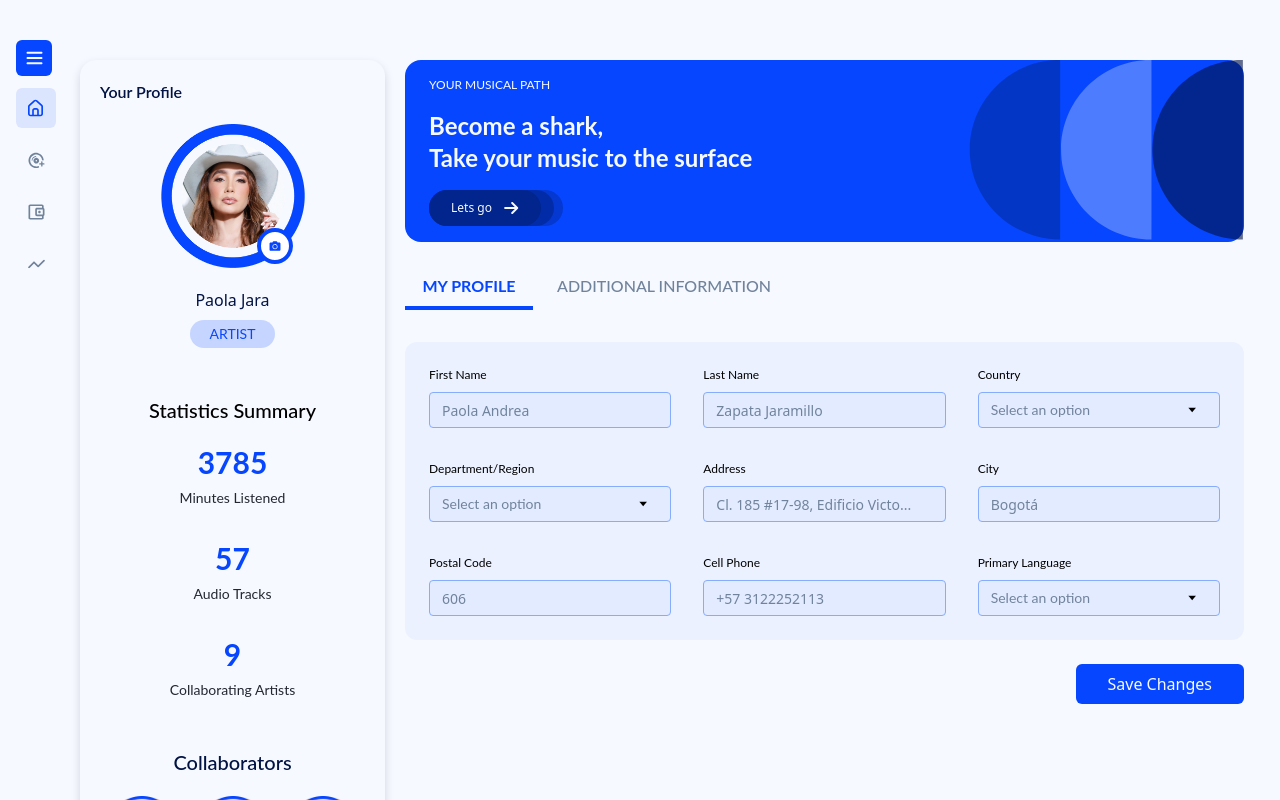
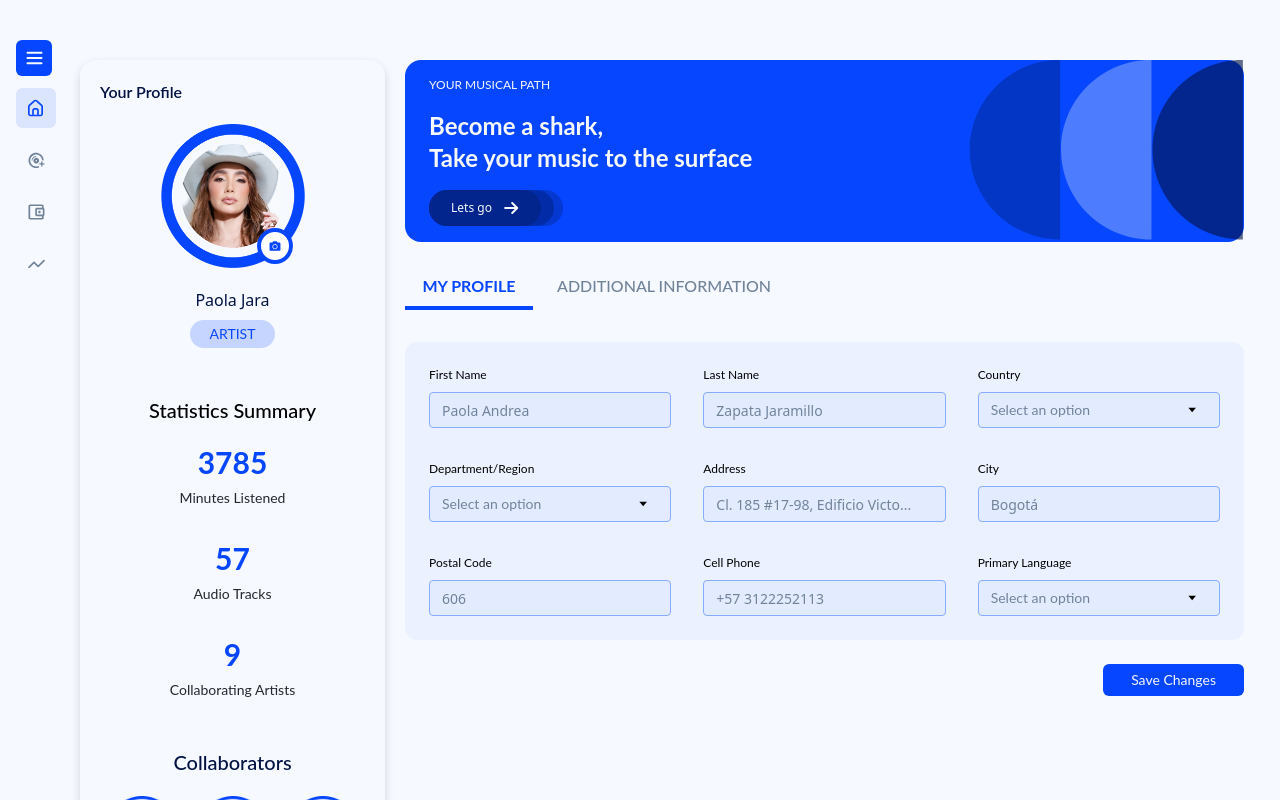
Before and after one commit to celciusjj/YTRocket, a React (Vite) app: page / in a window 1280 px wide. Shown: the top 800 px of the page. Built offline with nearby package versions, Linux system fonts and the light colour scheme.

Commit message:
fix: button save size to required by figma

```diff
--- a/src/components/ProfileForm.tsx
+++ b/src/components/ProfileForm.tsx
@@ -42,7 +42,7 @@ export const ProfileForm = () => {
           <button
             type='submit'
             onClick={() => form.handleSubmit()}
-            className='bg-primary text-light rounded-md mt-6 flex justify-end py-2 px-8 hover:bg-primary-100'
+            className=' text-sm font-main bg-primary text-light rounded-md mt-6 flex justify-end py-[6px] px-7 hover:bg-primary-100'
           >
             {translate('profile.form.button')}
           </button>
```
